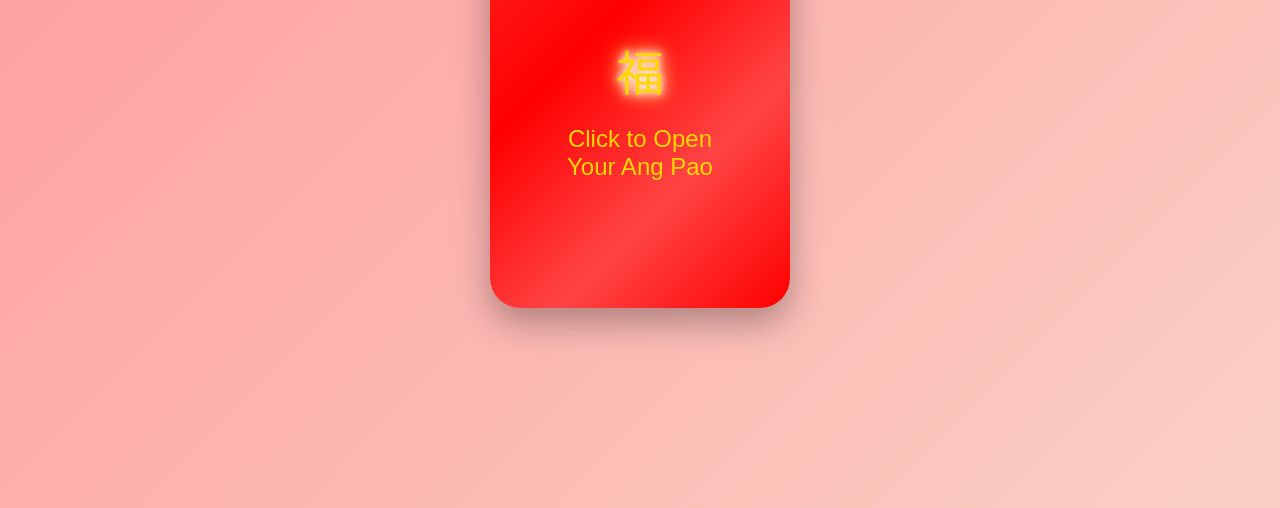
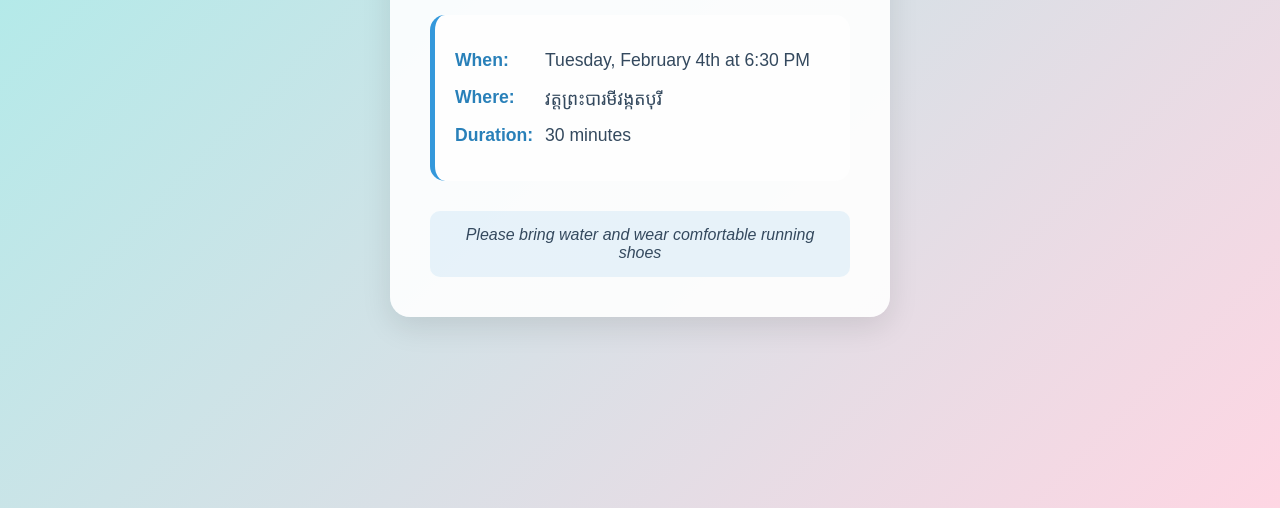
Before and after one commit to Lyhorchean/test.github.io, a plain HTML site: page index.html in a window 1280 px wide. Shown: the part 292-800 px from the top of the page. Drawn offline with Linux system fonts and the light colour scheme.

Commit message:
Update index.html

```diff
--- a/index.html
+++ b/index.html
@@ -3,7 +3,7 @@
 <head>
     <meta charset="UTF-8">
     <meta name="viewport" content="width=device-width, initial-scale=1.0">
-    <title>Digital Ang Pao</title>
+    <title>Join Us for Jogging</title>
     <style>
         * {
             margin: 0;
@@ -12,193 +12,116 @@
         }
 
         body {
-            margin: 0;
+            font-family: 'Arial', sans-serif;
             min-height: 100vh;
+            background: linear-gradient(135deg, #a8edea 0%, #fed6e3 100%);
             display: flex;
             justify-content: center;
             align-items: center;
-            background: linear-gradient(135deg, #ff9a9e 0%, #fad0c4 100%);
-            font-family: 'Arial', sans-serif;
-            overflow-x: hidden;
+            padding: 20px;
         }
 
-        .container {
-            perspective: 1000px;
-            cursor: pointer;
-            padding: 20px;
-            max-width: 100%;
+        .invitation-card {
+            background: rgba(255, 255, 255, 0.9);
+            padding: 40px;
+            border-radius: 20px;
+            box-shadow: 0 10px 30px rgba(0, 0, 0, 0.1);
+            max-width: 500px;
+            width: 100%;
+            position: relative;
+            overflow: hidden;
         }
 
-        .angpao {
-            width: min(300px, 90vw);
-            height: min(400px, 80vh);
-            position: relative;
-            transform-style: preserve-3d;
-            transition: transform 1.2s cubic-bezier(0.4, 0, 0.2, 1);
+        .invitation-card::before {
+            content: '🏃‍♂️';
+            position: absolute;
+            top: 20px;
+            right: 20px;
+            font-size: 2em;
+            opacity: 0.2;
         }
 
-        .angpao.opened {
-            transform: rotateY(180deg);
+        h1 {
+            color: #2c3e50;
+            font-size: 2.5em;
+            margin-bottom: 30px;
+            text-align: center;
+            font-weight: 800;
+            background: linear-gradient(45deg, #2c3e50, #3498db);
+            -webkit-background-clip: text;
+            -webkit-text-fill-color: transparent;
         }
 
-        .front, .back {
-            position: absolute;
-            width: 100%;
-            height: 100%;
-            backface-visibility: hidden;
-            display: flex;
-            justify-content: center;
-            align-items: center;
-            border-radius: 30px;
-            box-shadow: 0 15px 35px rgba(0, 0, 0, 0.3);
+        .details {
+            margin: 20px 0;
             padding: 20px;
-            background-size: 400% 400%;
-            animation: gradient 15s ease infinite;
+            background: rgba(255, 255, 255, 0.8);
+            border-radius: 15px;
+            border-left: 5px solid #3498db;
         }
 
-        .front {
-            background: linear-gradient(-45deg, #ff0000, #ff4444, #ff0000, #ff2222);
-            color: #ffd700;
-            font-size: clamp(18px, 4vw, 24px);
+        .info-item {
+            margin: 15px 0;
+            color: #34495e;
+            font-size: 1.1em;
+            display: flex;
+            align-items: center;
+            gap: 10px;
+        }
+
+        .label {
+            font-weight: bold;
+            min-width: 80px;
+            color: #2980b9;
+        }
+
+        .note {
+            margin-top: 30px;
+            padding: 15px;
+            background: rgba(52, 152, 219, 0.1);
+            border-radius: 10px;
+            color: #34495e;
+            font-style: italic;
             text-align: center;
         }
 
-        .back {
-            background: linear-gradient(-45deg, #ff4444, #ff0000, #ff2222, #ff0000);
-            transform: rotateY(180deg);
-            color: #ffd700;
-            font-size: clamp(16px, 3.5vw, 20px);
-            text-align: center;
-        }
+        @media (max-width: 480px) {
+            .invitation-card {
+                padding: 20px;
+            }
 
-        @keyframes gradient {
-            0% { background-position: 0% 50%; }
-            50% { background-position: 100% 50%; }
-            100% { background-position: 0% 50%; }
-        }
+            h1 {
+                font-size: 2em;
+            }
 
-        .chinese-character {
-            font-size: clamp(36px, 8vw, 48px);
-            margin-bottom: 20px;
-            text-shadow: 2px 2px 4px rgba(0, 0, 0, 0.2);
-            animation: glow 2s ease-in-out infinite alternate;
-        }
-
-        @keyframes glow {
-            from {
-                text-shadow: 0 0 5px #fff, 0 0 10px #fff, 0 0 15px #ffd700;
+            .info-item {
+                font-size: 1em;
             }
-            to {
-                text-shadow: 0 0 10px #fff, 0 0 20px #fff, 0 0 30px #ffd700;
-            }
-        }
-
-        .hearts {
-            position: fixed;
-            width: 100%;
-            height: 100%;
-            pointer-events: none;
-            z-index: -1;
-        }
-
-        .heart {
-            position: absolute;
-            font-size: clamp(16px, 4vw, 24px);
-            color: #ff4444;
-            opacity: 0;
-            animation: float 4s ease-in infinite;
-            filter: drop-shadow(0 0 5px rgba(255, 0, 0, 0.3));
-        }
-
-        @keyframes float {
-            0% {
-                transform: translateY(100vh) scale(0) rotate(0deg);
-                opacity: 1;
-            }
-            100% {
-                transform: translateY(-100vh) scale(1) rotate(360deg);
-                opacity: 0;
-            }
-        }
-
-        .message {
-            line-height: 1.6;
-            opacity: 0;
-            transform: translateY(20px);
-            transition: all 0.8s ease;
-        }
-
-        .opened .message {
-            opacity: 1;
-            transform: translateY(0);
         }
     </style>
 </head>
 <body>
-    <div class="hearts" id="hearts"></div>
-    <div class="container">
-        <div class="angpao" id="angpao">
-            <div class="front">
-                <div>
-                    <div class="chinese-character">福</div>
-                    <p>Click to Open<br>Your Ang Pao</p>
-                </div>
+    <div class="invitation-card">
+        <h1>Let's Go Jogging!</h1>
+
+        <div class="details">
+            <div class="info-item">
+                <span class="label">When:</span>
+                <span>Tuesday, February 4th at 6:30 PM</span>
             </div>
-            <div class="back">
-                <div class="message">
-                    <p>Dear Sweetheart,<br><br>
-                    Wishing you happiness, prosperity, and all the best things in life!<br><br>
-                    With love ❤️<br><br>
-                    ❤️ I love you ❤️</p>
-                </div>
+
+            <div class="info-item">
+                <span class="label">Where:</span>
+                <span>វត្តព្រះបារមីវង្កតបុរី</span>
+            </div>
+
+            <div class="info-item">
+                <span class="label">Duration:</span>
+                <span>30 minutes</span>
             </div>
         </div>
+
+        <p class="note">Please bring water and wear comfortable running shoes</p>
     </div>
-
-    <script>
-        const angpao = document.getElementById('angpao');
-        const heartsContainer = document.getElementById('hearts');
-        let isOpened = false;
-
-        function createHeart() {
-            const heart = document.createElement('div');
-            heart.className = 'heart';
-            heart.innerHTML = '❤️';
-            heart.style.left = Math.random() * 100 + 'vw';
-            heart.style.animationDuration = (Math.random() * 2 + 3) + 's';
-            heartsContainer.appendChild(heart);
-
-            setTimeout(() => {
-                heart.remove();
-            }, 5000);
-        }
-
-        let heartsInterval;
-
-        function startHearts() {
-            if (!heartsInterval) {
-                heartsInterval = setInterval(createHeart, 300);
-            }
-        }
-
-        function stopHearts() {
-            if (heartsInterval) {
-                clearInterval(heartsInterval);
-                heartsInterval = null;
-            }
-        }
-
-        angpao.addEventListener('click', () => {
-            if (!isOpened) {
-                angpao.classList.add('opened');
-                startHearts();
-                isOpened = true;
-            } else {
-                angpao.classList.remove('opened');
-                stopHearts();
-                isOpened = false;
-            }
-        });
-    </script>
 </body>
 </html>
```
